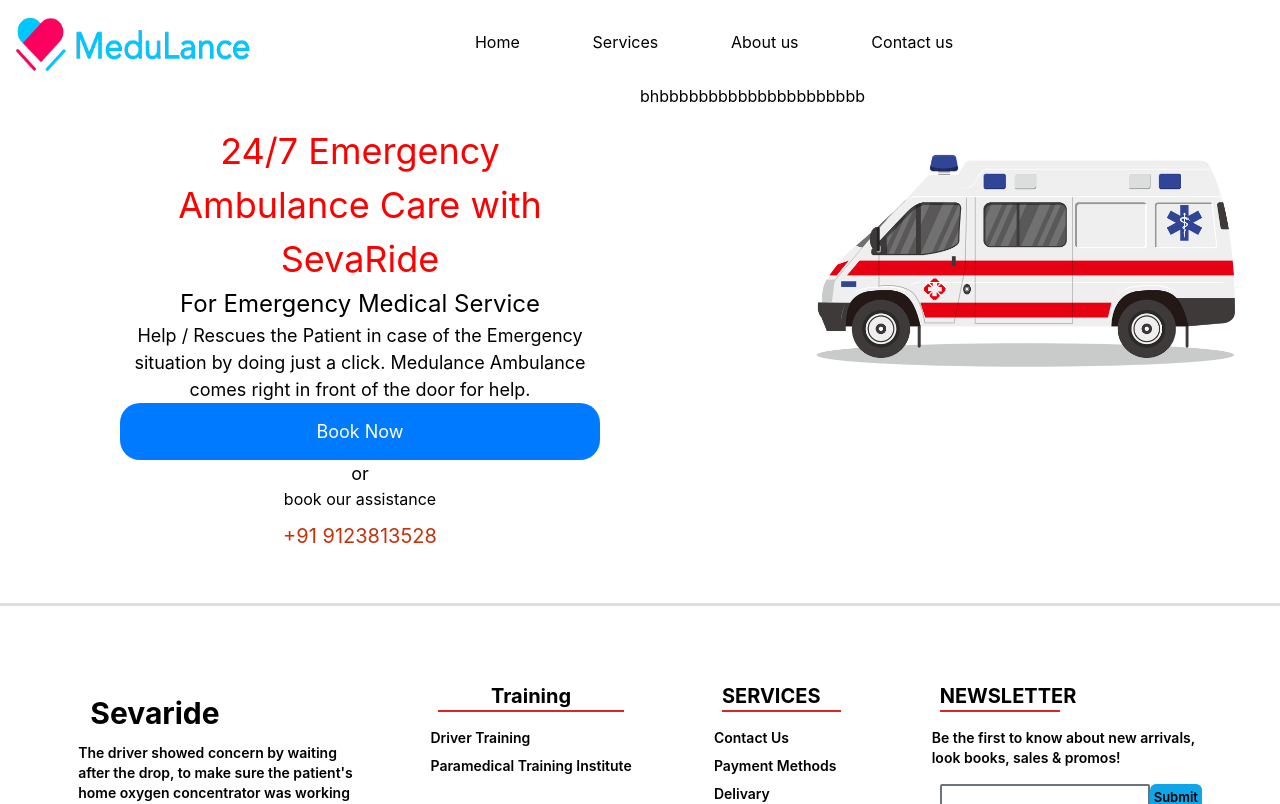
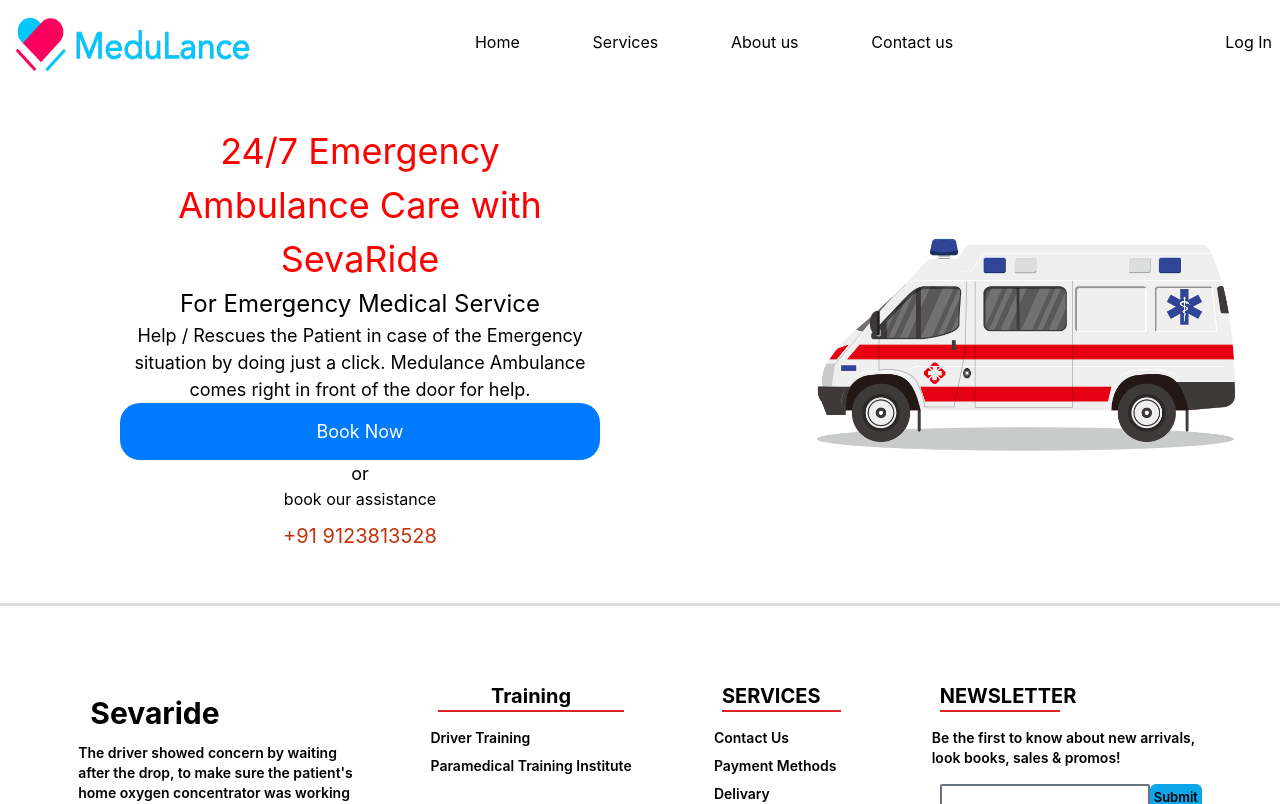
Before and after one commit to Arkajyoti333/E-Ambulance-SEVARIDE, a React (Create React App) app: page / in a window 1280 px wide. Shown: the top 804 px of the page. Built offline with nearby package versions, Linux system fonts and the light colour scheme.

Commit message:
edit home and services components

```diff
--- a/src/components/Home/homescreen.css
+++ b/src/components/Home/homescreen.css
@@ -9,9 +9,10 @@
 
   .right-banner {
     position: absolute;
-    top: 0;
+    top: 5;
     right: 0;
     width: 40%; /* Adjusted width */
+    height: 40%;
   }
 
   .bg {
--- a/src/components/Navbar/navbar.css
+++ b/src/components/Navbar/navbar.css
@@ -29,3 +29,7 @@
   .ListItem:hover {
     color: #ff0000; /* Change to desired hover color */
   }
+
+  .login{
+    color:black;
+  }
--- a/src/components/Services/services.js
+++ b/src/components/Services/services.js
@@ -2,7 +2,9 @@
 
 const services = () => {
   return (
-    <div>bhbbbbbbbbbbbbbbbbbbbbb</div>
+    <div>
+
+    </div>
   )
 }
 
```
